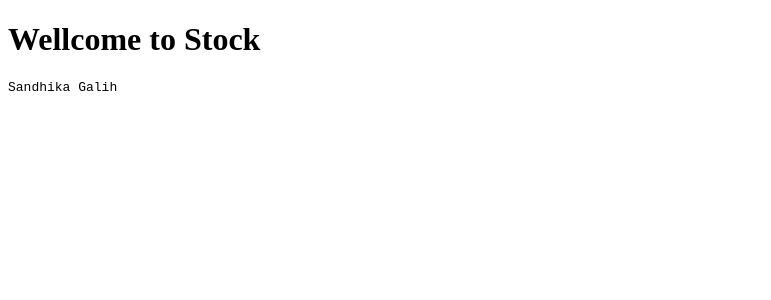
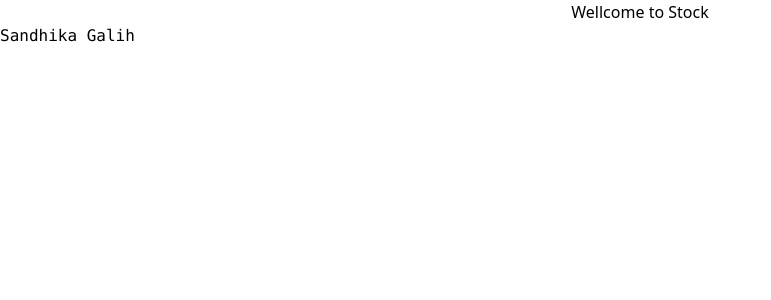
Before and after one commit to or-abdillh/stock-app, a Vue app: page / in a window 1280 px wide. Shown: the top 300 px of the page, without its empty margins (0-771 px from the left). Built offline with nearby package versions, Linux system fonts and the light colour scheme.

Commit message:
Install tailwindcss and setup for project

```diff
--- a/package.json
+++ b/package.json
@@ -7,6 +7,9 @@
     "serve": "vite preview"
   },
   "dependencies": {
+    "autoprefixer": "^10.3.6",
+    "postcss": "^8.3.8",
+    "tailwindcss": "^2.2.16",
     "vue": "^3.2.13",
     "vue-router": "^4.0.11",
     "vuex": "^4.0.2"
--- /dev/null
+++ b/postcss.config.js
@@ -0,0 +1,6 @@
+module.exports = {
+  plugins: {
+    tailwindcss: {},
+    autoprefixer: {},
+  },
+}
--- /dev/null
+++ b/src/index.css
@@ -0,0 +1,4 @@
+/* ./src/index.css */
+@tailwind base;
+@tailwind components;
+@tailwind utilities;
--- a/src/main.js
+++ b/src/main.js
@@ -2,6 +2,7 @@ import { createApp } from 'vue'
 import App from './App.vue'
 import store from './store'
 import router from './router'
+import './index.css'
 
 createApp(App)
 	.use(store)
--- a/src/views/Home.vue
+++ b/src/views/Home.vue
@@ -1,5 +1,5 @@
 <template>
-	<h1>Wellcome to Stock</h1>
+	<h1 class="text-center font-medium" >Wellcome to Stock</h1>
 	<pre>{{ userName }}</pre>
 </template>
 
--- /dev/null
+++ b/tailwind.config.js
@@ -0,0 +1,11 @@
+// tailwind.config.js
+module.exports = {
+  purge: [
+    './src/**/*.html',
+    './src/**/*.vue',
+    './src/**/*.jsx'
+  ],
+  theme: {},
+  variants: {},
+  plugins: [],
+}
```
Also changed, not shown: src/components/NavBar.vue (added), 1 other file (tests, documents, lock files or other folders).
